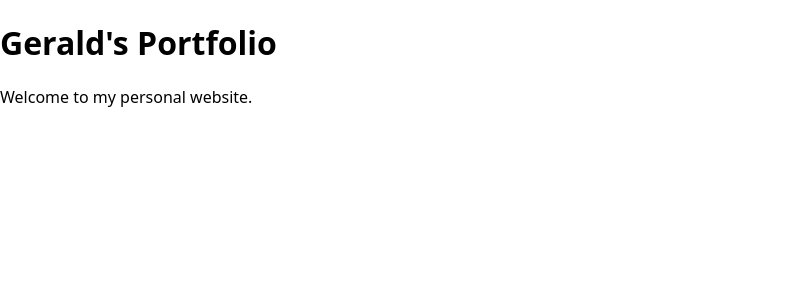
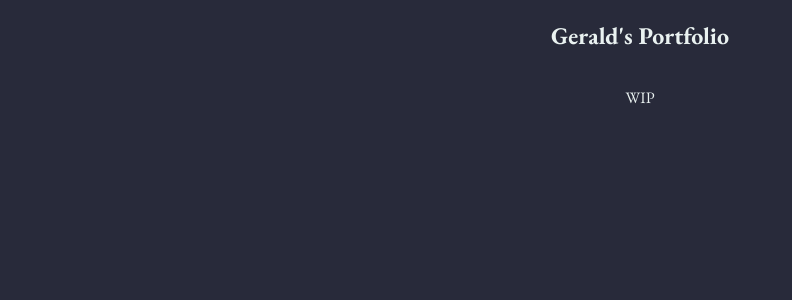
Before and after one commit to GeraldJamesLow/geraldjameslow.github.io, a React (Vite) app: page / in a window 1280 px wide. Shown: the top 300 px of the page, without its empty margins (0-792 px from the left). Built offline with nearby package versions, Linux system fonts and the light colour scheme.

Commit message:
Add routing
Enable multi-page using hash routing ie. /#/page.

Add default font

```diff
--- a/index.html
+++ b/index.html
@@ -4,6 +4,14 @@
     <meta charset="UTF-8" />
     <link rel="icon" type="image/svg+xml" href="/favicon.svg" />
     <meta name="viewport" content="width=device-width, initial-scale=1.0" />
+
+    <link rel="preconnect" href="https://fonts.googleapis.com" />
+    <link rel="preconnect" href="https://fonts.gstatic.com" crossorigin />
+    <link
+      href="https://fonts.googleapis.com/css2?family=EB+Garamond:ital,wght@0,400..800;1,400..800&display=swap"
+      rel="stylesheet"
+    />
+
     <title>gerald-low</title>
   </head>
   <body>
--- a/package.json
+++ b/package.json
@@ -11,7 +11,8 @@
   },
   "dependencies": {
     "react": "^19.2.4",
-    "react-dom": "^19.2.4"
+    "react-dom": "^19.2.4",
+    "react-router-dom": "^7.17.0"
   },
   "devDependencies": {
     "@eslint/js": "^9.39.4",
--- a/src/App.tsx
+++ b/src/App.tsx
@@ -1,8 +1,18 @@
+import { HashRouter, Route, Routes } from 'react-router-dom'
+import { NotFound } from './pages/NotFound'
+import { Home } from './pages/Home'
 import './App.css'
-import { Home } from './pages/Home'
+
 
 function App() {
-  return <Home />
+  return (
+    <HashRouter>
+      <Routes>
+        <Route path="/" element={<Home />} />
+        <Route path="*" element={<NotFound />} />
+      </Routes>
+    </HashRouter>
+  )
 }
 
 export default App
--- a/src/index.css
+++ b/src/index.css
@@ -1,15 +1,43 @@
+:root {
+  color-scheme: dark;
+
+  --color-bg: #282a3a;
+  --color-surface: #343746;
+  --color-surface-muted: #3a3d4b;
+
+  --color-text: #eaf2f1;
+  --color-text-muted: #b8c0c0;
+
+  --color-red: #ff657a;
+  --color-green: #bad761;
+  --color-yellow: #ffd76d;
+  --color-orange: #ff9b5e;
+  --color-purple: #c39ac9;
+  --color-cyan: #9cd1bb;
+
+  --color-border: rgba(234, 242, 241, 0.18);
+}
+
 * {
   box-sizing: border-box;/* ensure declared width includes content, padding, and border */
 }
 
 html {
-  font-family: system-ui, sans-serif;
+  font-family: "EB Garamond", system-ui, sans-serif;
+  background: var(--color-bg);
+  color: var(--color-text);
 }
 
 body {
   margin: 0;
   min-width: 320px;
   min-height: 100vh; /* Body elements are minimally as tall as viewport (browser height) */
+  background: var(--color-bg);
+  color: var(--color-text);
+}
+
+#root {
+  min-height: 100vh;
 }
 
 img,
@@ -20,8 +48,19 @@ video {
   height: auto;
 }
 
+h1,
+h2,
+h3,
+p {
+  overflow-wrap: break-word;
+}
+
 a {
-  color: inherit;
+  color: var(--color-cyan);
+}
+
+a:hover {
+  color: var(--color-yellow);
 }
 
 button,
@@ -31,7 +70,27 @@ select {
   font: inherit;
 }
 
+button {
+  color: var(--color-bg);
+  background: var(--color-green);
+  border: 0;
+  border-radius: 0.5rem;
+  padding: 0.6rem 1rem;
+  cursor: pointer;
+}
+
+button:hover {
+  background: var(--color-yellow);
+}
+
 .page {
   width: min(100% - 2rem, 1100px); /* rem is usually ~16px */
   margin-inline: auto; /* centers content area */
 }
+
+.hero {
+  display: grid;
+  place-items: center;
+  min-height: 70px;
+  text-align: centre;
+}
--- a/src/pages/Home.tsx
+++ b/src/pages/Home.tsx
@@ -1,8 +1,11 @@
 export function Home() {
   return (
-    <main>
-      <h1>Gerald's Portfolio</h1>
-      <p>Welcome to my personal website.</p>
+    <main className="page">
+      <section className="hero">
+        <h1>Gerald's Portfolio</h1>
+        <p>WIP</p>
+      </section>
+
     </main>
   )
 }
--- /dev/null
+++ b/src/pages/NotFound.tsx
@@ -0,0 +1,12 @@
+import { Link } from 'react-router-dom'
+
+export function NotFound() {
+  return (
+    <section>
+      <h1>Page not found</h1>
+      <p>That page does not exist.</p>
+
+      <Link to="/">Go home</Link>
+    </section>
+  )
+}
```
Also changed, not shown: src/components/PageTitle.tsx (added, +13 -0 lines), 1 other file (tests, documents, lock files or other folders).
